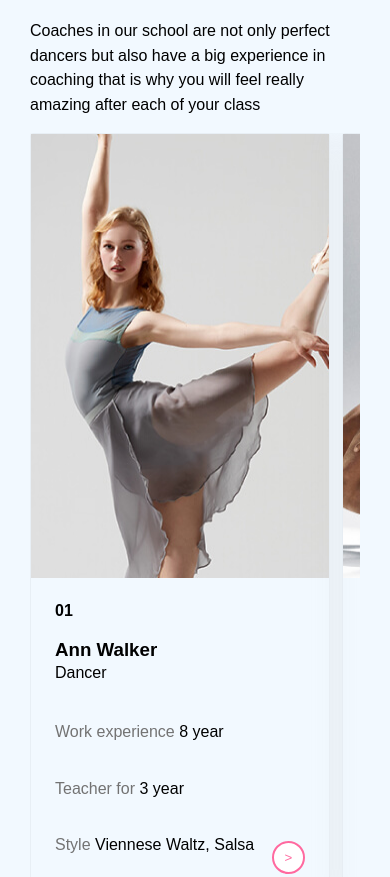
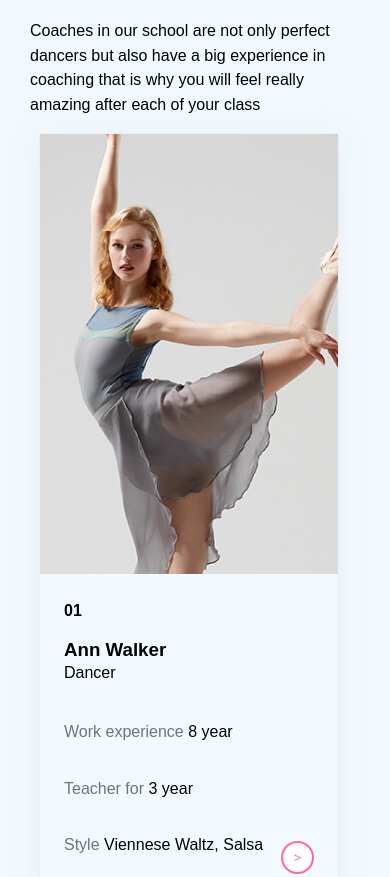
Before and after one commit to zkhomer/weddingDance, a website built with Parcel: page src/index.html in a window 390 px wide. Shown: the part 2680-3557 px from the top of the page. Built offline with nearby package versions, Linux system fonts and the light colour scheme; files whose address does not match are found by name.

Commit message:
update adaptive coaches

```diff
--- a/src/styles/coaches.scss
+++ b/src/styles/coaches.scss
@@ -1,7 +1,10 @@
 
 .coaches__cards {
   display: flex;
-  overflow: scroll;
+  @media (max-width: 1050px) {
+    flex-direction: column;
+    align-items: center;
+  }
 }
 
 .coaches__card {
```
